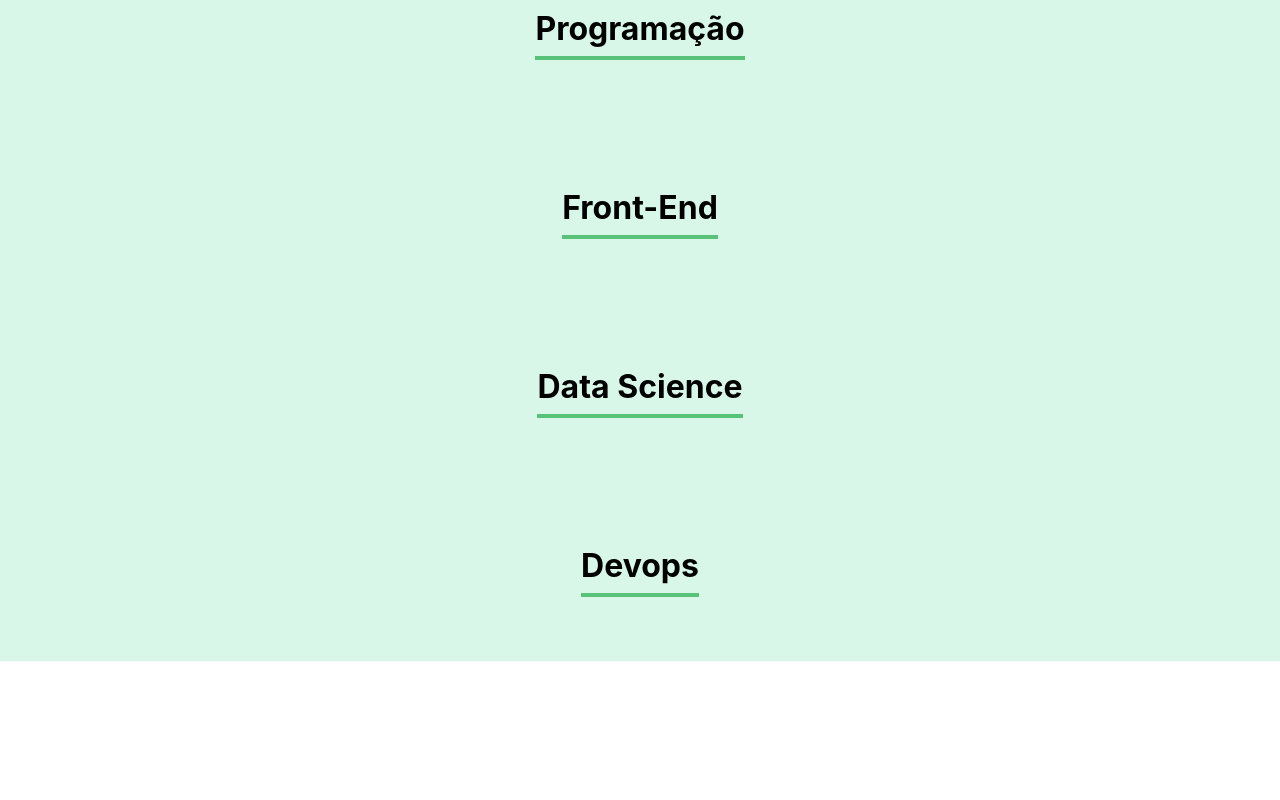
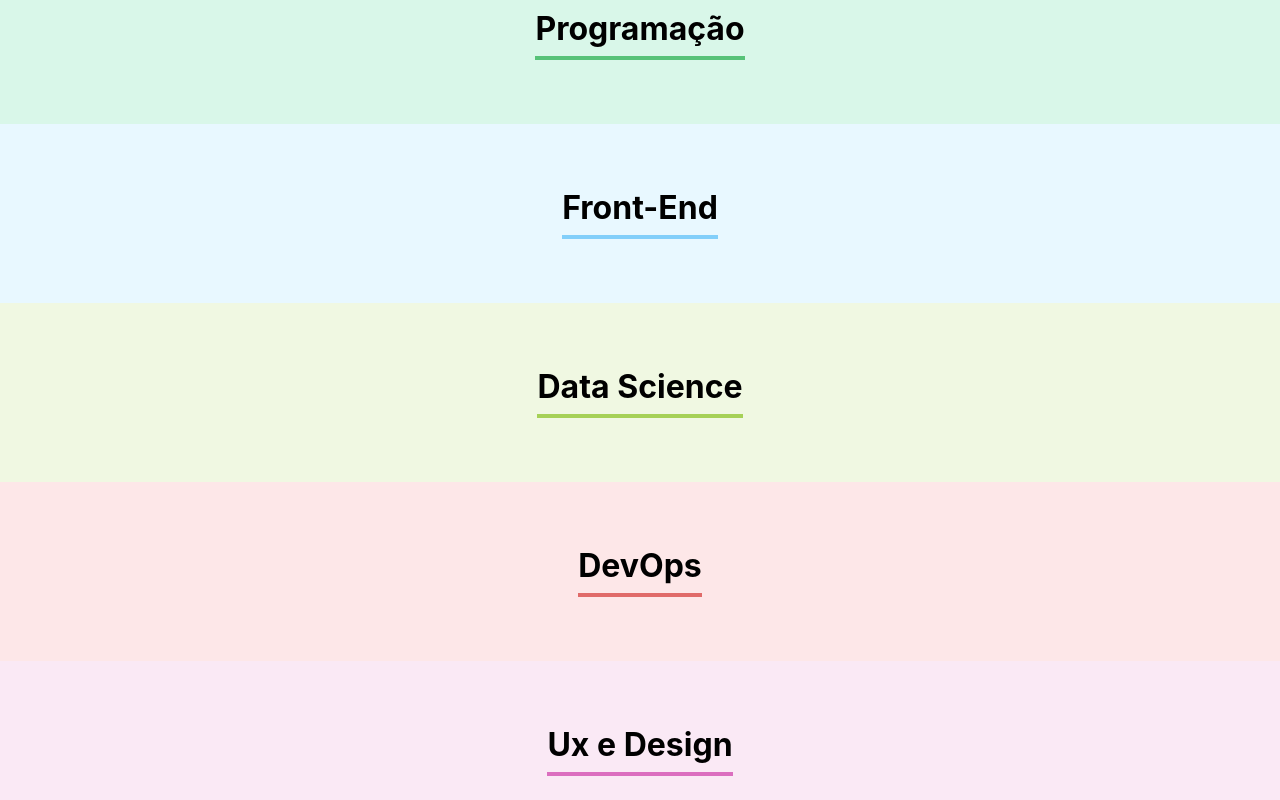
Before and after one commit to GuiLxP/Organo, a React (Create React App) app: page / in a window 1280 px wide. Shown: the part 1500-2300 px from the top of the page. Before the commit the page ends 2161 px from the top, so only its background shows below. Built offline with nearby package versions, Linux system fonts and the light colour scheme; the HTML template or start-up script is replaced by a standard one.

Commit message:
Estilização do componente de time

```diff
--- a/src/App.js
+++ b/src/App.js
@@ -56,10 +56,15 @@
 					aoNovoColaboradorAdicionado(colaborador)
 				}
 			/>
-			<Time nome="Programação" />
-			<Time nome="Front-End" />
-			<Time nome="Data Science" />
-			<Time nome="Devops" />
+
+			{times.map((time) => (
+				<Time
+					key={time.nome}
+					nome={time.nome}
+					corPrimaria={time.corPrimaria}
+					corSecundaria={time.corSecundaria}
+				/>
+			))}
 		</div>
 	);
 }
--- a/src/componentes/Time/Time.css
+++ b/src/componentes/Time/Time.css
@@ -1,12 +1,12 @@
 .time {
 	text-align: center;
 	padding: 32px;
-	background-color: #d9f7e9;
+
 }
 
 .time h3 {
 	font-size: 32px;
-	border-bottom: 4px solid #57c278;
+	border-bottom: 4px solid;
 	display: inline-block;
 	padding-bottom: 8px;
 }
--- a/src/componentes/Time/Time.js
+++ b/src/componentes/Time/Time.js
@@ -1,8 +1,10 @@
 import "./Time.css";
 export const Time = (props) => {
 	return (
-		<section className="time">
-			<h3>{props.nome}</h3>
+		<section
+			className="time"
+			style={{ backgroundColor: props.corSecundaria }}>
+			<h3 style={{ borderColor: props.corPrimaria }}>{props.nome}</h3>
 		</section>
 	);
 };
```
